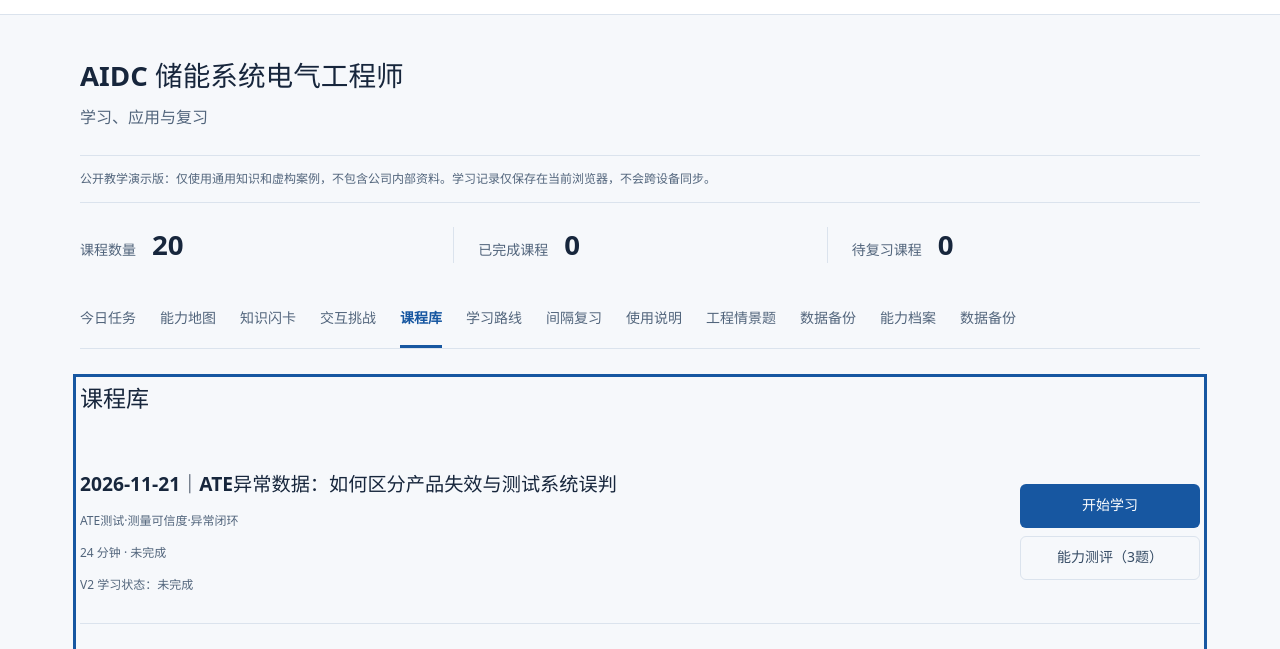
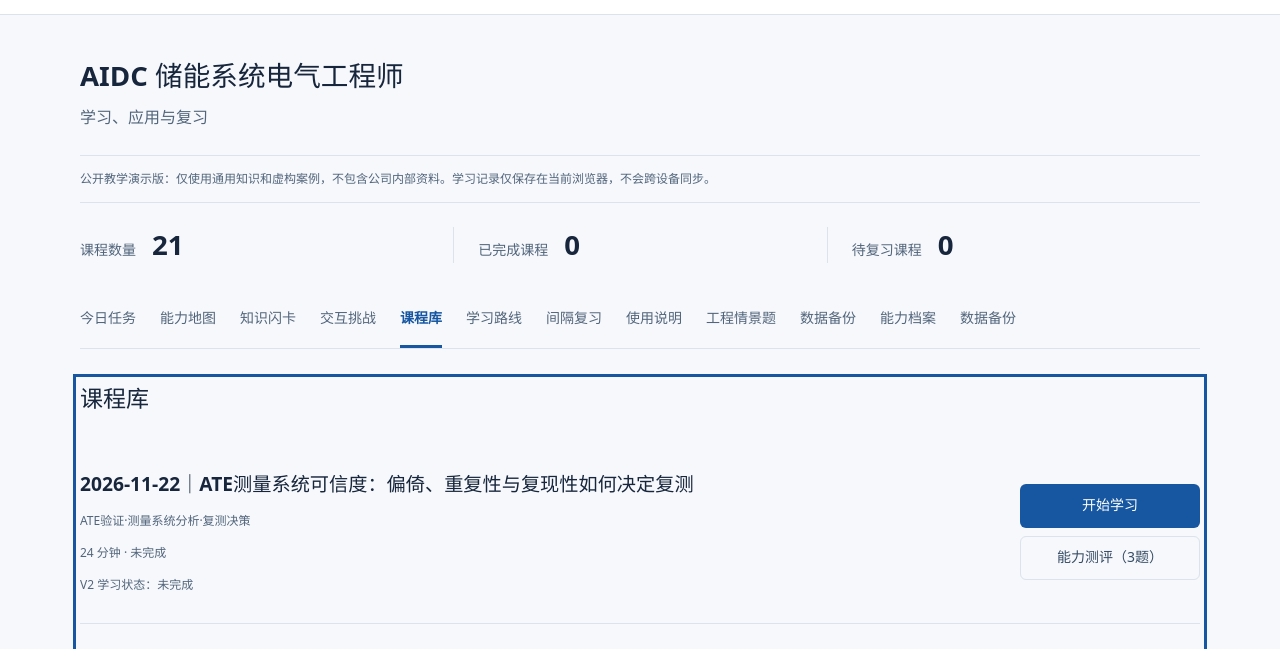
Before and after one commit to ziyoung888-prog/xwd-engineering-academy, a plain HTML site: page index.html in a window 1280 px wide. Shown: the part 81-730 px from the top of the page. Drawn offline with Linux system fonts and the light colour scheme.

Commit message:
Register Nov 22 learning module on XWD Lab home

```diff
--- a/index.html
+++ b/index.html
@@ -47,4 +47,4 @@ function tab(name){document.querySelectorAll('.toolbar button').forEach(x=>x.cla
 function openLesson(id){let l=lessons.find(x=>x.id===id);if(!l)return;document.getElementById('view').innerHTML='<article><div class="row"><span class="pill">'+esc(l.category)+' · '+l.time+' 分钟</span><button class="secondary" onclick="tab(\'courses\')">返回课程库</button></div><h2>'+esc(l.title)+'</h2>'+l.sections.map((s,i)=>'<section><h3>'+(i+1)+'. '+esc(s[0])+'</h3><p>'+esc(s[1])+'</p></section>').join('')+'<section><h3>知识检查</h3><div class="question"><strong>'+esc(l.q)+'</strong>'+l.opts.map((o,i)=>'<label><input type="radio" name="ans" value="'+i+'">'+esc(o)+'</label>').join('')+'</div><button onclick="grade(\''+id+'\')">提交答案</button><p id="result" aria-live="polite"></p></section></article>'}
 function grade(id){let l=lessons.find(x=>x.id===id),s=document.querySelector('input[name="ans"]:checked'),el=document.getElementById('result');if(!s){el.textContent='请选择答案。';return}if(Number(s.value)!==l.answer){el.textContent='尚未通过：'+l.explain;return}let p=state[id]||{},was=p.completed;p.completed=true;p.lastReviewed=Date.now();p.reviewCount=was?Math.min((p.reviewCount||0)+1,3):0;state[id]=p;save();stats();el.textContent='回答正确！'+l.explain+' 已记录学习进度，下次复习日期：'+new Date(dueDate(p)).toLocaleDateString('zh-CN')}
 stats();tab('courses');
-</script><script src="v2.js"></script><script src="v3.js"></script><script src="interface.js"></script><script src="worklist.js"></script><script src="missions.js"></script><script src="cockpit.js"></script><script src="ability.js"></script><script src="circuit.js"></script><script src="backup-v4.js"></script><script src="daily-2026-11-03.js"></script><script src="daily-2026-11-04.js"></script><script src="daily-2026-11-05.js"></script><script src="daily-2026-11-06.js"></script><script src="daily-2026-11-07.js"></script><script src="daily-2026-11-08.js"></script><script src="daily-2026-11-10.js"></script><script src="daily-2026-11-11.js"></script><script src="daily-2026-11-12.js"></script><script src="daily-2026-11-13.js"></script><script src="daily-2026-11-14.js"></script><script src="daily-2026-11-15.js"></script><script src="daily-2026-11-16.js"></script><script src="daily-2026-11-17.js"></script><script src="daily-2026-11-19.js"></script><script src="daily-2026-11-20.js"></script><script src="daily-2026-11-21.js"></script></body></html>
+</script><script src="v2.js"></script><script src="v3.js"></script><script src="interface.js"></script><script src="worklist.js"></script><script src="missions.js"></script><script src="cockpit.js"></script><script src="ability.js"></script><script src="circuit.js"></script><script src="backup-v4.js"></script><script src="daily-2026-11-03.js"></script><script src="daily-2026-11-04.js"></script><script src="daily-2026-11-05.js"></script><script src="daily-2026-11-06.js"></script><script src="daily-2026-11-07.js"></script><script src="daily-2026-11-08.js"></script><script src="daily-2026-11-10.js"></script><script src="daily-2026-11-11.js"></script><script src="daily-2026-11-12.js"></script><script src="daily-2026-11-13.js"></script><script src="daily-2026-11-14.js"></script><script src="daily-2026-11-15.js"></script><script src="daily-2026-11-16.js"></script><script src="daily-2026-11-17.js"></script><script src="daily-2026-11-19.js"></script><script src="daily-2026-11-20.js"></script><script src="daily-2026-11-21.js"></script><script src="daily-2026-11-22.js"></script></body></html>
```
